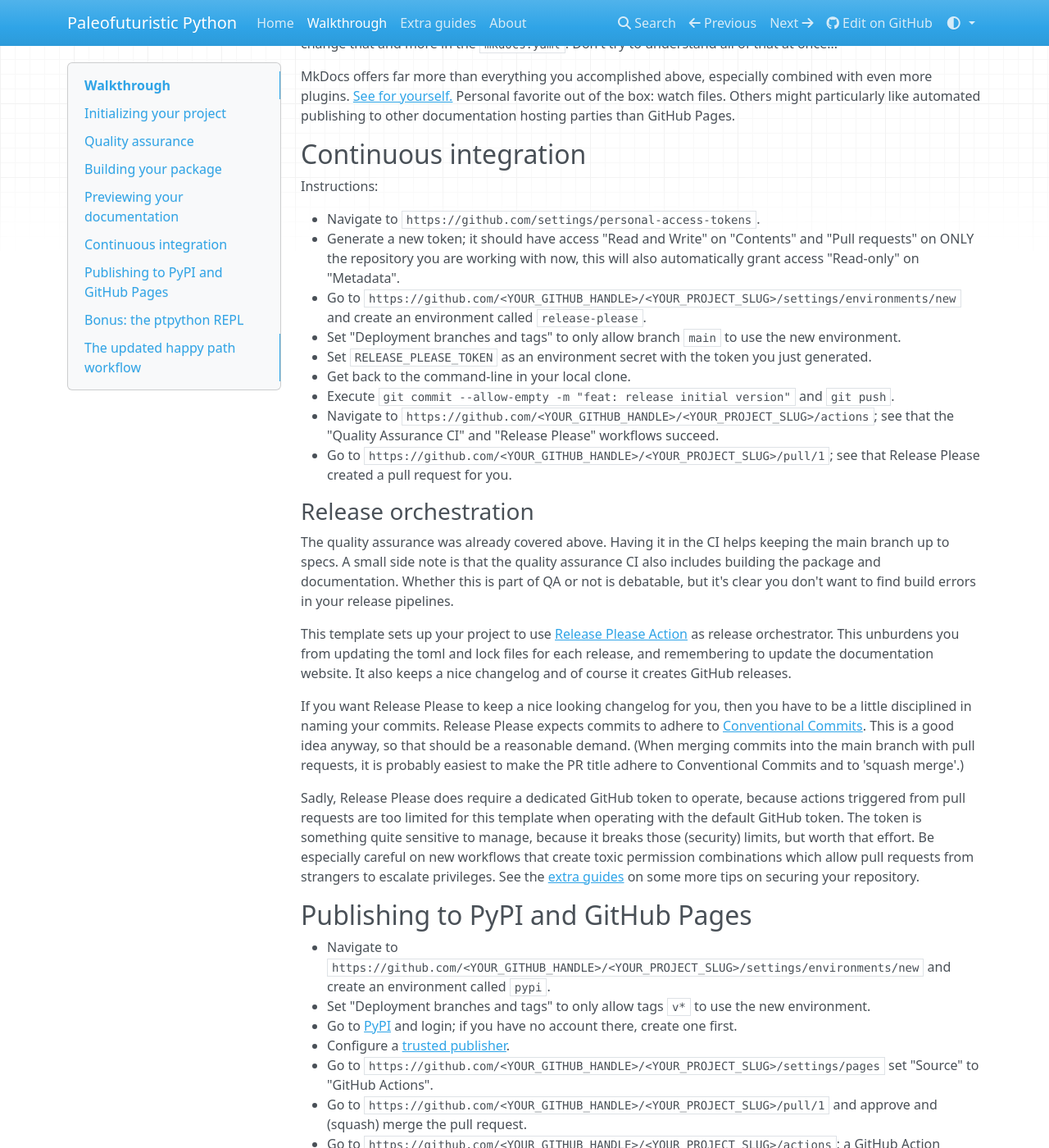
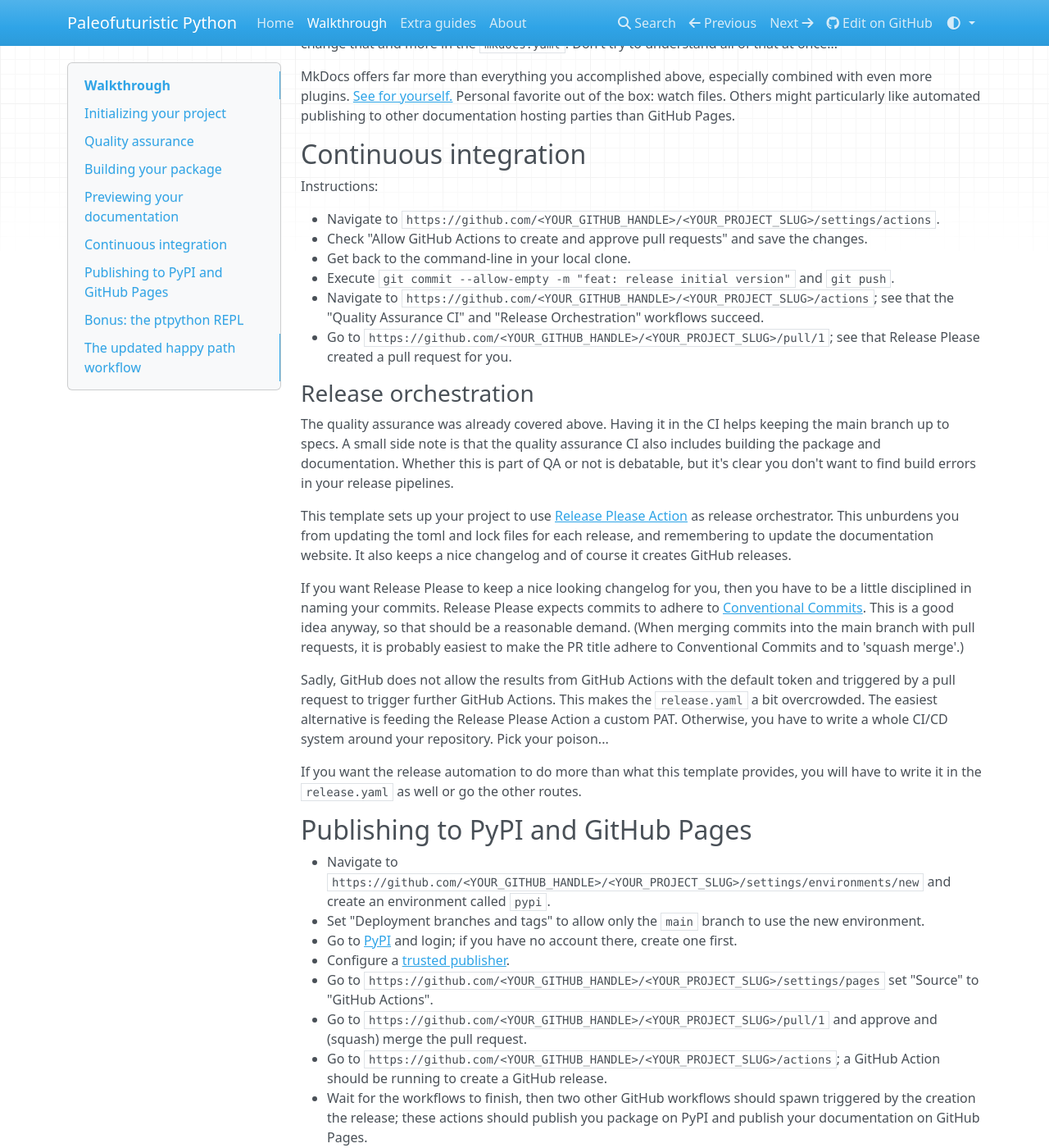
Before and after one commit to schubergphilis/paleofuturistic_python, an MkDocs documentation site: the page built from docs/walkthrough.md, in a window 1280 px wide and 1400 px high, scrolled down 3225 px. Shown: the whole window at 82% size. Built offline with MkDocs 1.6.1, drawn with Linux system fonts in a browser that asks for light colours; nearby versions of some CDN libraries; some of the changed text lies outside the part shown.

Commit message:
automate releasing with default github token

```diff
--- a/docs/walkthrough.md
+++ b/docs/walkthrough.md
@@ -155,17 +155,12 @@ Others might particularly like automated publishing to other documentation hosti
 
 Instructions:
 
-- Navigate to `https://github.com/settings/personal-access-tokens`.
-- Generate a new token;
-  it should have access "Read and Write" on "Contents" and "Pull requests" on ONLY the repository you are working with now,
-  this will also automatically grant access "Read-only" on "Metadata".
-- Go to `https://github.com/<YOUR_GITHUB_HANDLE>/<YOUR_PROJECT_SLUG>/settings/environments/new` and create an environment called `release-please`.
-- Set "Deployment branches and tags" to only allow branch `main` to use the new environment.
-- Set `RELEASE_PLEASE_TOKEN` as an environment secret with the token you just generated.
+- Navigate to `https://github.com/<YOUR_GITHUB_HANDLE>/<YOUR_PROJECT_SLUG>/settings/actions`.
+- Check "Allow GitHub Actions to create and approve pull requests" and save the changes.
 - Get back to the command-line in your local clone.
 - Execute `git commit --allow-empty -m "feat: release initial version"` and `git push`.
 - Navigate to `https://github.com/<YOUR_GITHUB_HANDLE>/<YOUR_PROJECT_SLUG>/actions`;
-  see that the "Quality Assurance CI" and "Release Please" workflows succeed.
+  see that the "Quality Assurance CI" and "Release Orchestration" workflows succeed.
 - Go to `https://github.com/<YOUR_GITHUB_HANDLE>/<YOUR_PROJECT_SLUG>/pull/1`;
   see that Release Please created a pull request for you.
 
@@ -185,15 +180,18 @@ Release Please expects commits to adhere to [Conventional Commits](https://www.c
 This is a good idea anyway, so that should be a reasonable demand.
 (When merging commits into the main branch with pull requests, it is probably easiest to make the PR title adhere to Conventional Commits and to 'squash merge'.)
 
-Sadly, Release Please does require a dedicated GitHub token to operate, because actions triggered from pull requests are too limited for this template when operating with the default GitHub token.
-The token is something quite sensitive to manage, because it breaks those (security) limits, but worth that effort.
-Be especially careful on new workflows that create toxic permission combinations which allow pull requests from strangers to escalate privileges.
-See the [extra guides](extra_guides.md#github-security-enhancements) on some more tips on securing your repository.
+Sadly, GitHub does not allow the results from GitHub Actions with the default token and triggered by a pull request to trigger further GitHub Actions.
+This makes the `release.yaml` a bit overcrowded.
+The easiest alternative is feeding the Release Please Action a custom PAT.
+Otherwise, you have to write a whole CI/CD system around your repository.
+Pick your poison...
+
+If you want the release automation to do more than what this template provides, you will have to write it in the `release.yaml` as well or go the other routes.
 
 ## Publishing to PyPI and GitHub Pages
 
 - Navigate to `https://github.com/<YOUR_GITHUB_HANDLE>/<YOUR_PROJECT_SLUG>/settings/environments/new` and create an environment called `pypi`.
-- Set "Deployment branches and tags" to only allow tags `v*` to use the new environment.
+- Set "Deployment branches and tags" to allow only the `main` branch to use the new environment.
 - Go to [PyPI](https://pypi.org/) and login;
   if you have no account there, create one first.
 - Configure a [trusted publisher](https://docs.pypi.org/trusted-publishers/adding-a-publisher/).
@@ -228,9 +226,8 @@ This makes the release step more dependable, because by accident wrong dependenc
 Also deliberately by the way, so this is also a security measure.
 If you want to know more, lookup something like: GitHub Actions cache poisoning.
 
-Setting the `pypi` environment did not add security in the steps above.
-You can (and should) use it for that way though.
-This walkthrough is getting very long already, so more on how to set that up is in the [extra guides](extra_guides.md#github-security-enhancements).
+Setting the `pypi` environment adds a bit of security by preventing other workflows from touching PyPI.
+Some more advises on GitHub security can be found in the [extra guides](extra_guides.md#github-security-enhancements).
 
 Also in the extra guides you can find the [minimal steps](extra_guides.md#executable-apps) on how to build and publish a CLI from this template.
 Unless your project will be really simple (which it never will be), I would advise to make separate lib and app/cli projects for business logic and integration respectively.
```
Also changed, not shown: docs/extra_guides.md (+6 -0 lines), 3 other files.
